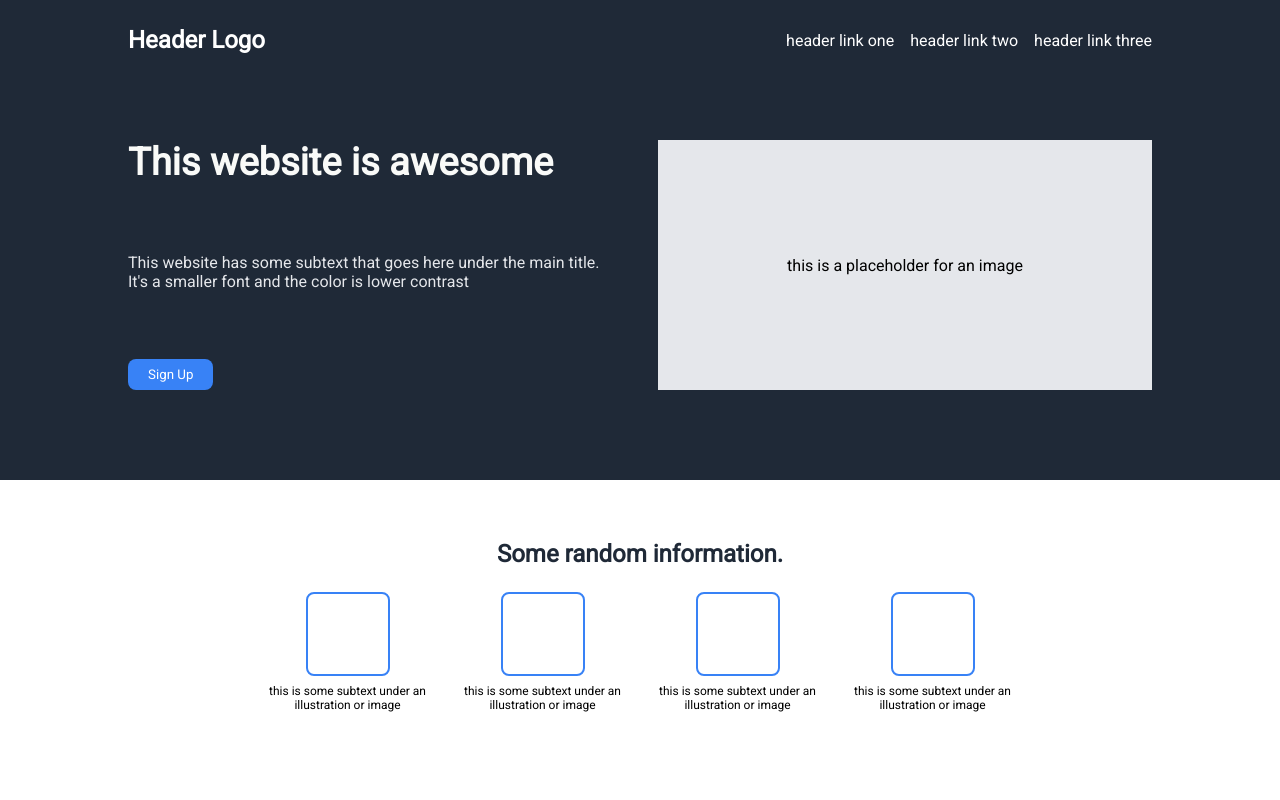
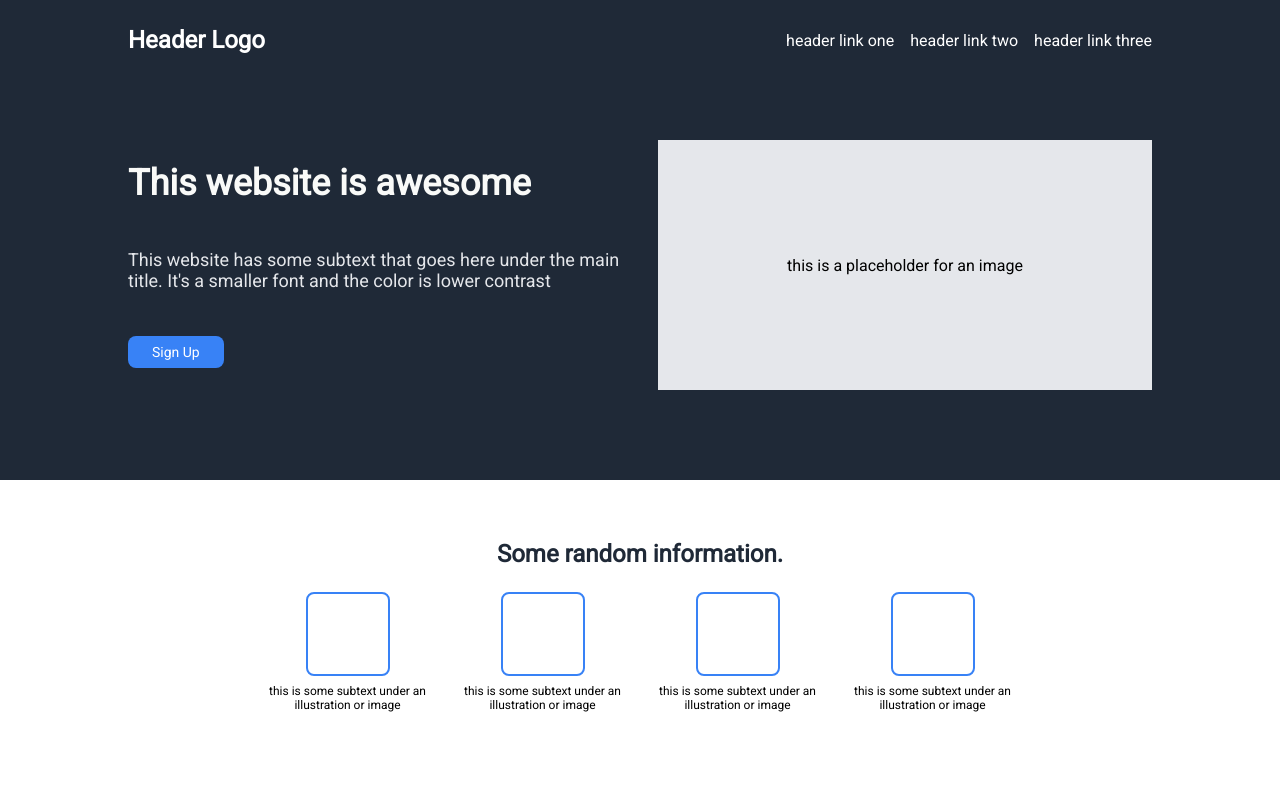
Before and after one commit to ferrarib/odin-landing-page, a plain HTML site: page index.html in a window 1280 px wide. Shown: the top 800 px of the page. Drawn offline with Linux system fonts and the light colour scheme.

Commit message:
Added media queries for better responsiveness

```diff
--- a/index.css
+++ b/index.css
@@ -64,7 +64,7 @@ ul {
 
 .left {
     flex-direction: column;
-    justify-content: space-between;
+    justify-content: space-around;
     align-items:flex-start;
 }
 
@@ -83,8 +83,9 @@ ul {
     background-color: #3882f6;
     border: none;
     border-radius: 8px;
-    padding: 8px 20px;
+    padding: 8px 24px;
     color: white;
+    font-size: 14px;
 }
 
 .sign-up:hover {
@@ -211,3 +212,52 @@ ul {
     justify-content: center;
     align-items: center;
 }
+
+@media only screen and (min-width: 600px) {
+
+    .big-text {
+        font-size: 28px;
+    }
+
+    .small-text {
+        font-size: 12px;
+    }
+
+}
+
+@media only screen and (min-width: 850px) {
+
+    .big-text {
+        font-size: 32px;
+    }
+
+    .small-text {
+        font-size: 16px;
+    }
+
+}
+
+
+@media only screen and (min-width: 1000px) {
+
+    .big-text {
+        font-size: 36px;
+    }
+
+    .small-text {
+        font-size: 18px;
+    }
+
+}
+
+@media only screen and (min-width: 1400px) {
+
+    .big-text {
+        font-size: 44px;
+    }
+
+    .small-text {
+        font-size: 24px;
+    }
+
+}
```
